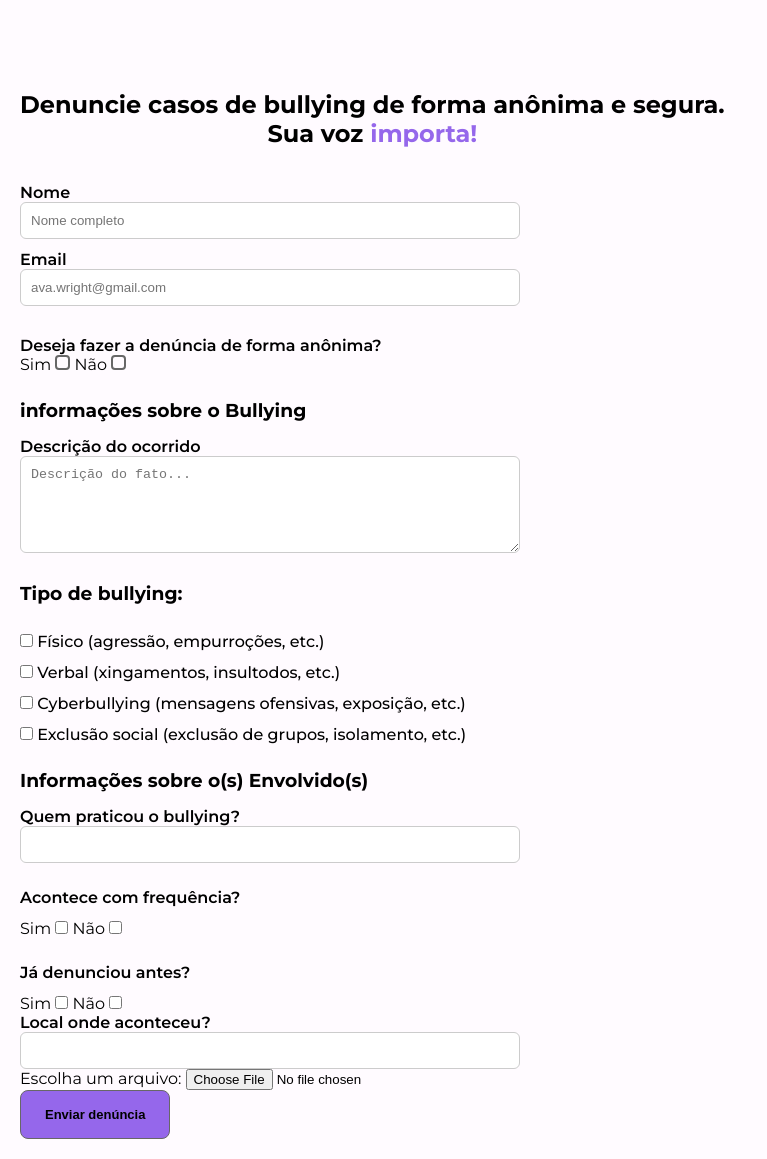
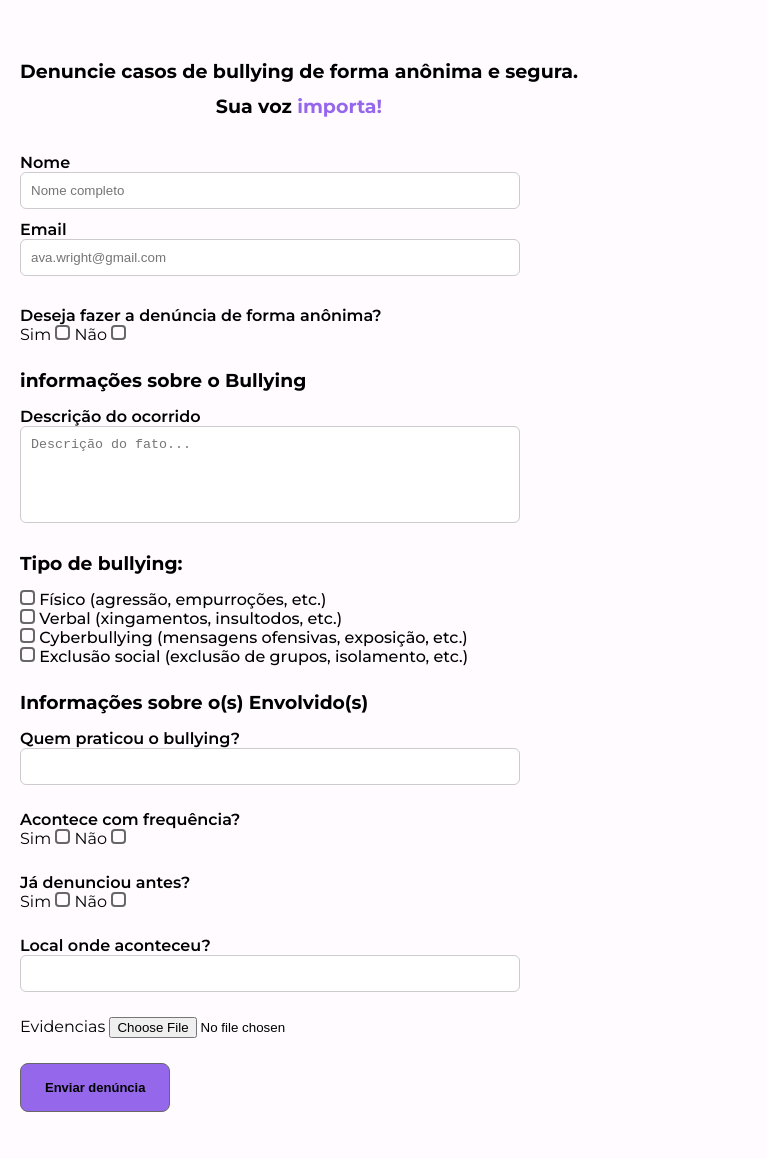
Before and after one commit to nyvilacarvalho/projeto-Iema-antibullying, a plain HTML site: page index.html in a window 1280 px wide. Shown: the whole page, without its empty margins (0-767 px from the left). After the commit the page ends 1132 px from the top, so only its background shows below. Drawn offline with Linux system fonts and the light colour scheme.

Commit message:
finalizado toda a estrutura, faltando apenas as formas geometricas

```diff
--- a/index.html
+++ b/index.html
@@ -54,16 +54,16 @@
 
             <div class="infos">
                   <h3>Tipo de bullying:</h3>
-                   <input type="checkbox" name="" id="" >
+                   <input type="radio" class="custom-radio" >
                    <label for="type">Físico (agressão, empurroções, etc.)</label><br>
 
-                  <input type="checkbox" name="" id="" >
+                  <input type="radio" class="custom-radio" >
                   <label for="type">Verbal (xingamentos, insultodos, etc.)</label><br>
 
-                  <input type="checkbox" name="" id="">
+                  <input type="radio" class="custom-radio">
                   <label for="type">Cyberbullying (mensagens ofensivas, exposição, etc.)</label><br>
 
-                  <input type="checkbox" name="" id="">
+                  <input type="radio" class="custom-radio">
                   <label for="type">Exclusão social (exclusão de grupos, isolamento, etc.)</label>
                 </div>
 
@@ -77,31 +77,35 @@
 <div class="infos">
      <p>Acontece com frequência?</p>
      <label for="">Sim</label>
-      <input type="checkbox" name="" id="">
+      <input type="radio" name="select-1" class="custom-radio">
       <label for="">Não</label>
-     <input type="checkbox" name="" id="">
+     <input type="radio" name="select-1" class="custom-radio">
 
     </div>
 
     <div class="infos">
      <p>Já denunciou antes?</p>
-     <label for="">Sim</label>
-      <input type="checkbox" name="" id="">
-      <label for="">Não</label>
-     <input type="checkbox" name="" id="">
+     <label>Sim</label>
+     <input type="radio" class="custom-radio" name="select-2">
+
+      <label>Não</label>
+      <input type="radio" class="custom-radio" name="select-2">
     </div>
+
+
+    <div class="infos">
      <p>Local onde aconteceu?</p>
      <input type="text" name="" id="">
+    </div>
 
+    <div class="infos">
+      <label for="fileUpload">Evidencias</label>
+      <input type="file" id="fileUpload" name="arquivo">
+    </div>
 
-     <form action="/upload" method="post" enctype="multipart/form-data">
-      <label for="fileUpload">Escolha um arquivo:</label>
-      <input type="file" id="fileUpload" name="arquivo">
-    </form>
-
-
+    <div class="infos">
      <button type="submit">Enviar denúncia</button>
-
+</div>
 
 </div>
 </body>
--- a/style.css
+++ b/style.css
@@ -34,15 +34,16 @@ margin: 20px;
 }
 
 h1 {
+  font-size: 19px;
   font-weight: 700;
-  font-size: 24px;
-  margin-top: 70px;
+  margin-top: 40px;
 }
 
 h2 {
+  margin-top: 12px;
   font-weight: 700;
   text-align: center;
-  font-size: 24px;
+  font-size: 19px;
 }
 
 h3 {
@@ -150,9 +151,9 @@ button {
 }
 
 .custom-radio:checked::after {
-  content: "✓";
+  content: "✔";
   color: white;
-  font-size: 10px; /* Tamanho do ícone */
+  font-size: 10px;
   position: absolute;
   top: 50%;
   left: 50%;
@@ -160,8 +161,7 @@ button {
 }
 
 input[type="checkbox"]:checked {
-  accent-color:#9567EB; /* Altera a cor da caixa de seleção em navegadores compatíveis */
-}
+  accent-color:#9567EB; }
 
 /*.circulo {
   width: 100px;
@@ -169,3 +169,8 @@ input[type="checkbox"]:checked {
   background-color: red;
   border-radius: 50%;
 }*/
+
+
+textarea {
+  resize: none;
+}
```
